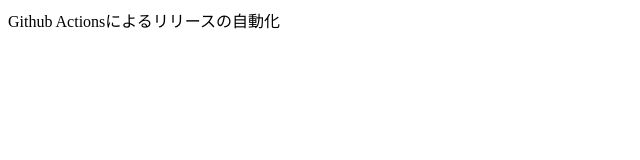
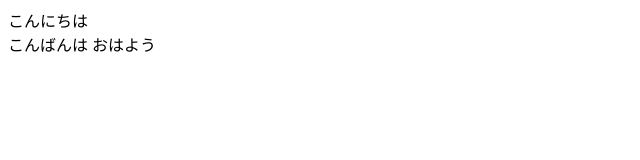
Before and after one commit to yos10/lp-practice-static, a plain HTML site: page public/index.html in a window 1280 px wide. Shown: the whole page, without its empty margins (0-640 px from the left). Drawn offline with Linux system fonts and the light colour scheme.

```diff
--- a/public/index.html
+++ b/public/index.html
@@ -7,6 +7,8 @@
     <title>テストページ</title>
 </head>
 <body>
-    Github Actionsによるリリースの自動化
+    こんにちは<br>
+    こんばんは
+    おはよう
 </body>
 </html>
```
Also changed, not shown: .devcontainer/devcontainer.json (added), exclude-file.txt (added), 4 other files.
